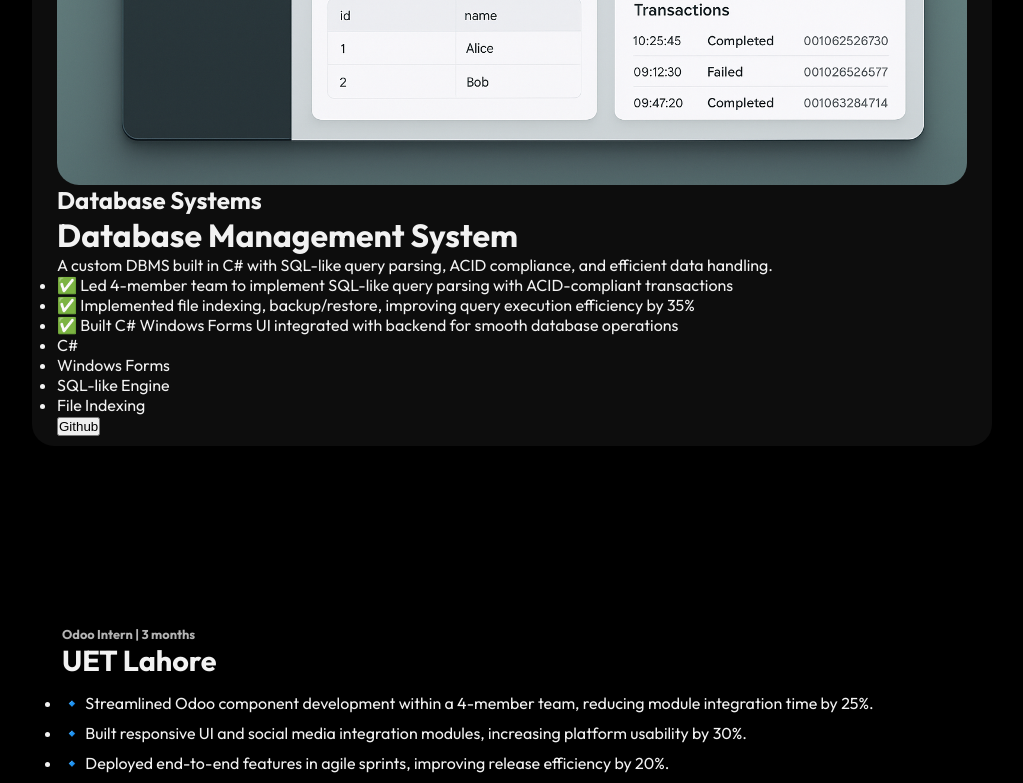
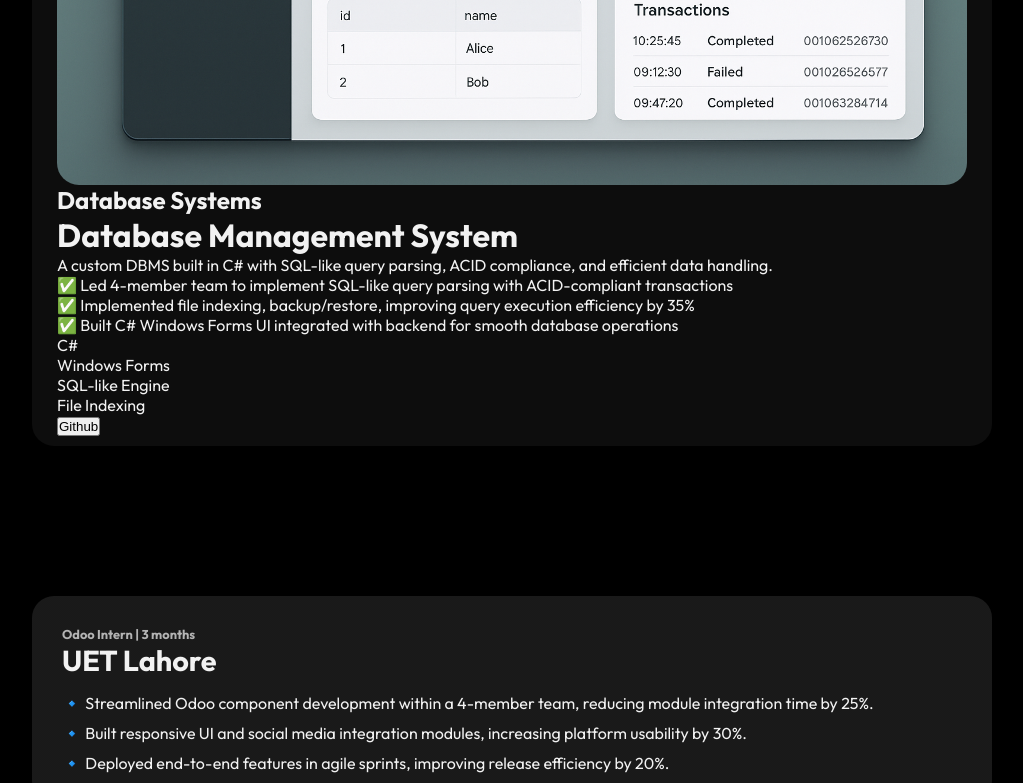
Before and after one commit to mooojn/moon-folio, a Next.js app: page / in a window 1280 px wide. Shown: the part 3207-3990 px from the top of the page, without its empty margins (128-1151 px from the left). Built offline with nearby package versions, Linux system fonts and the light colour scheme.

Commit message:
Add hover state

```diff
--- a/src/styles/globals.css
+++ b/src/styles/globals.css
@@ -6,7 +6,7 @@
   /* light-theme */
   /* --bg-dark: hsl(0 0% 100%);
   --bg: hsl(0 0% 95%);
-  --bg-light: hsl(0 0% 80%);
+  --bg-light: hsl(0 0% 90%);
 
   --text: hsl(0 0% 0%);
   --text-muted: hsl(0 0% 40%); */
@@ -19,7 +19,9 @@
   --text: hsl(0 0% 95%);
   --text-muted: hsl(0 0% 70%);
 
+
   --per: 75%;
+  --hover-bg: linear-gradient(var(--bg-light) 50%, var(--bg));
 }
 
 * {
@@ -52,3 +54,7 @@ a {
   color: inherit;
   text-decoration: none;
 }
+
+ul {
+  list-style: none;
+}
```
